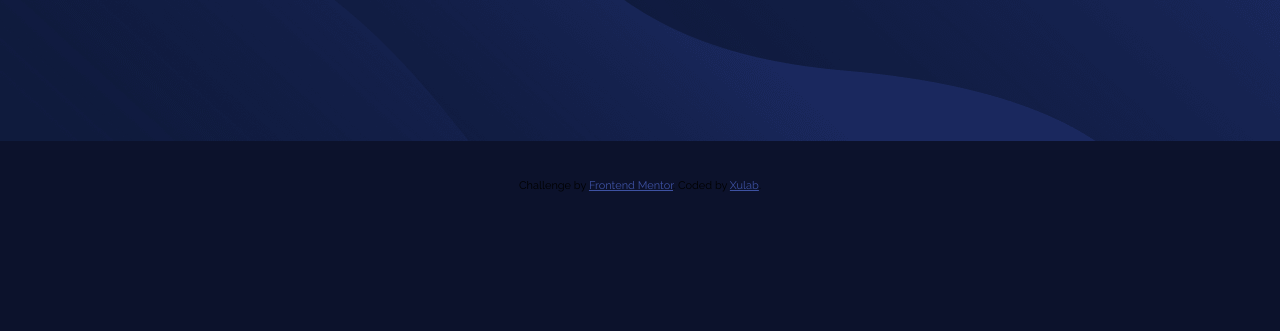
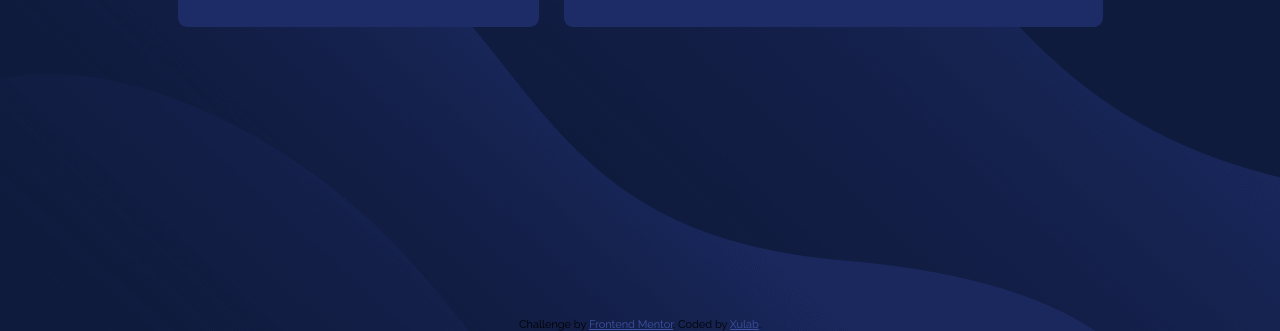
Before and after one commit to Xulab5/fylo-data-storage-component, a plain HTML site: page index.html in a window 1280 px wide. Shown: the part 469-800 px from the top of the page. Drawn offline with Linux system fonts and the light colour scheme.

Commit message:
update index.html

```diff
--- a/index.html
+++ b/index.html
@@ -156,8 +156,7 @@
         body{
           background-image: url("images/bg-desktop.png");
           background-repeat: no-repeat;
-          background-position: 50% center;
-          /* background-size: 100% 100%; */
+          background-position: bottom;
           display: grid;
           height: 100vh;
           place-items: center;
@@ -185,7 +184,7 @@
         }
 
     }
-    .attribution { font-size: 11px; text-align: center; }
+    .attribution { font-size: 11px; text-align: center; position:absolute;bottom:0; }
     .attribution a { color: hsl(228, 45%, 44%); }
   </style>
 </head>
```
